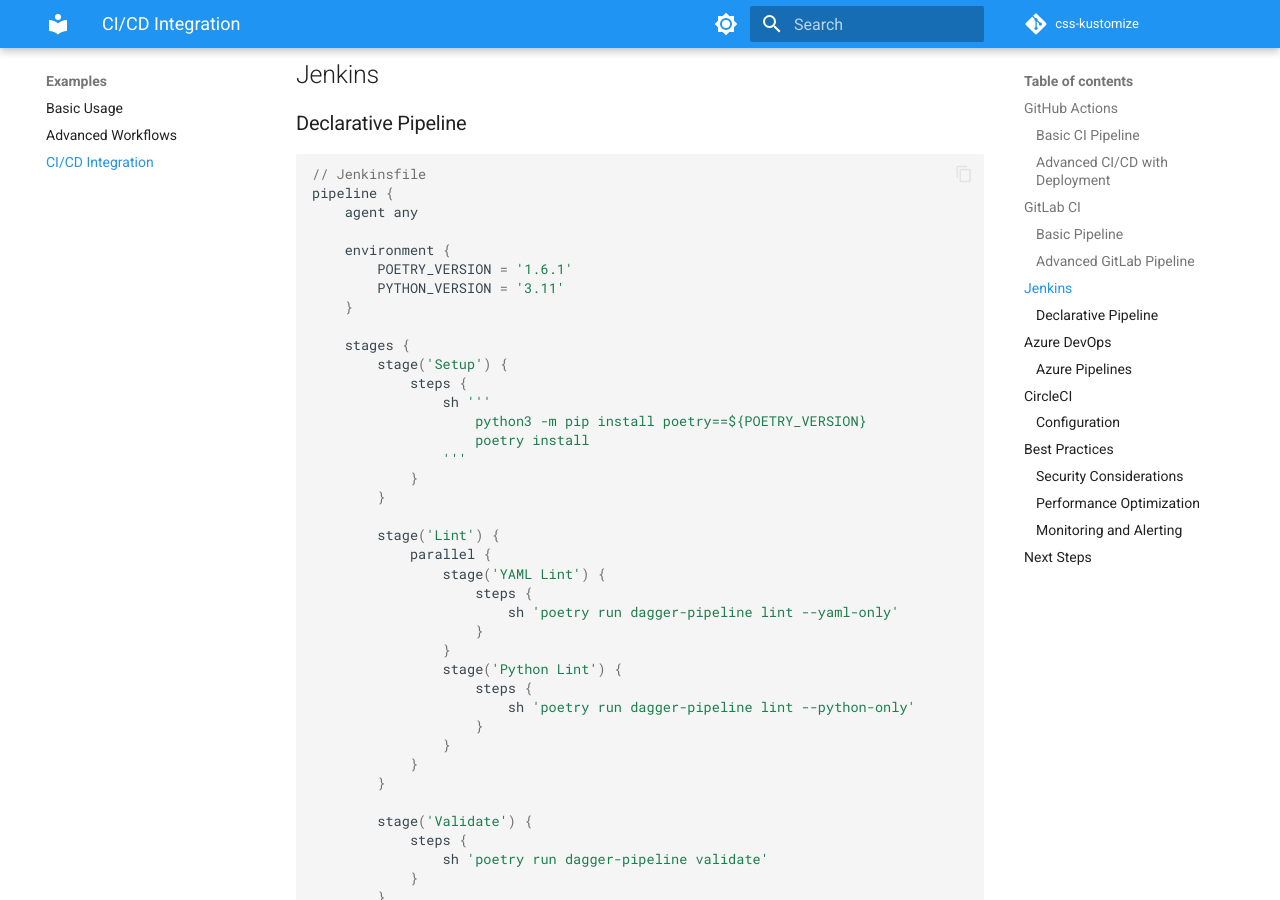
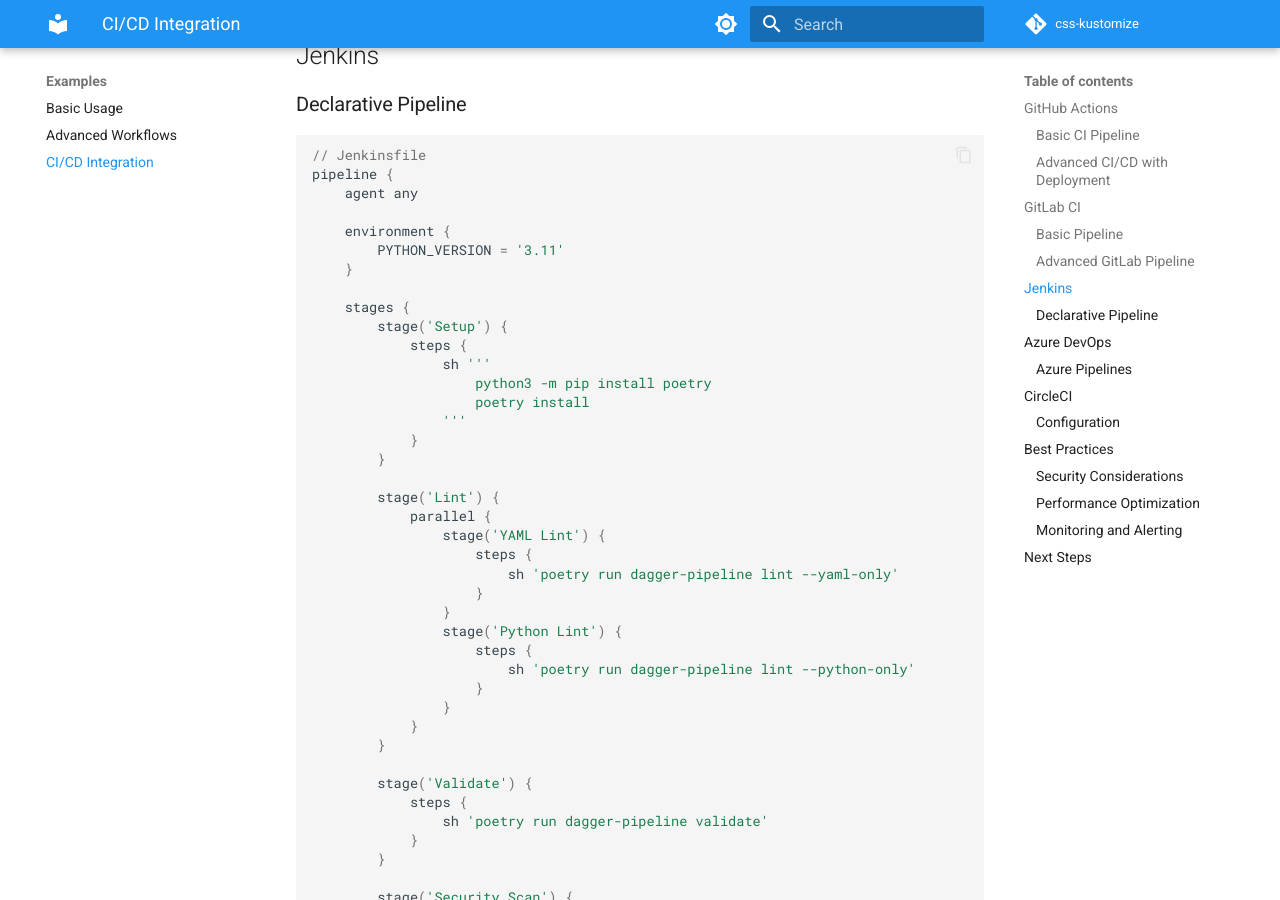
Before and after one commit to taybiz/css-kustomize, an MkDocs documentation site: the page built from docs/examples/cicd-integration.md, in a window 1280 px wide and 900 px high, scrolled down 8193 px. Built offline with MkDocs 1.6.1 and Material for MkDocs 9.7.7, drawn with Linux system fonts in a browser that asks for light colours; comment, search, counter and statistics services are not loaded; the version menu is left out; some of the changed text lies outside the part shown.

Commit message:
use latest poetry

```diff
--- a/docs/examples/cicd-integration.md
+++ b/docs/examples/cicd-integration.md
@@ -180,7 +180,6 @@
 
 variables:
   PYTHON_VERSION: "3.11"
-  POETRY_VERSION: "1.6.1"
 
 before_script:
   - apt-get update -qq && apt-get install -y -qq git curl
@@ -425,7 +424,6 @@
     agent any
 
     environment {
-        POETRY_VERSION = '1.6.1'
         PYTHON_VERSION = '3.11'
     }
 
@@ -433,7 +431,7 @@
         stage('Setup') {
             steps {
                 sh '''
-                    python3 -m pip install poetry==${POETRY_VERSION}
+                    python3 -m pip install poetry
                     poetry install
                 '''
             }
```
Also changed, not shown: .github/README.md, 4 other files.
